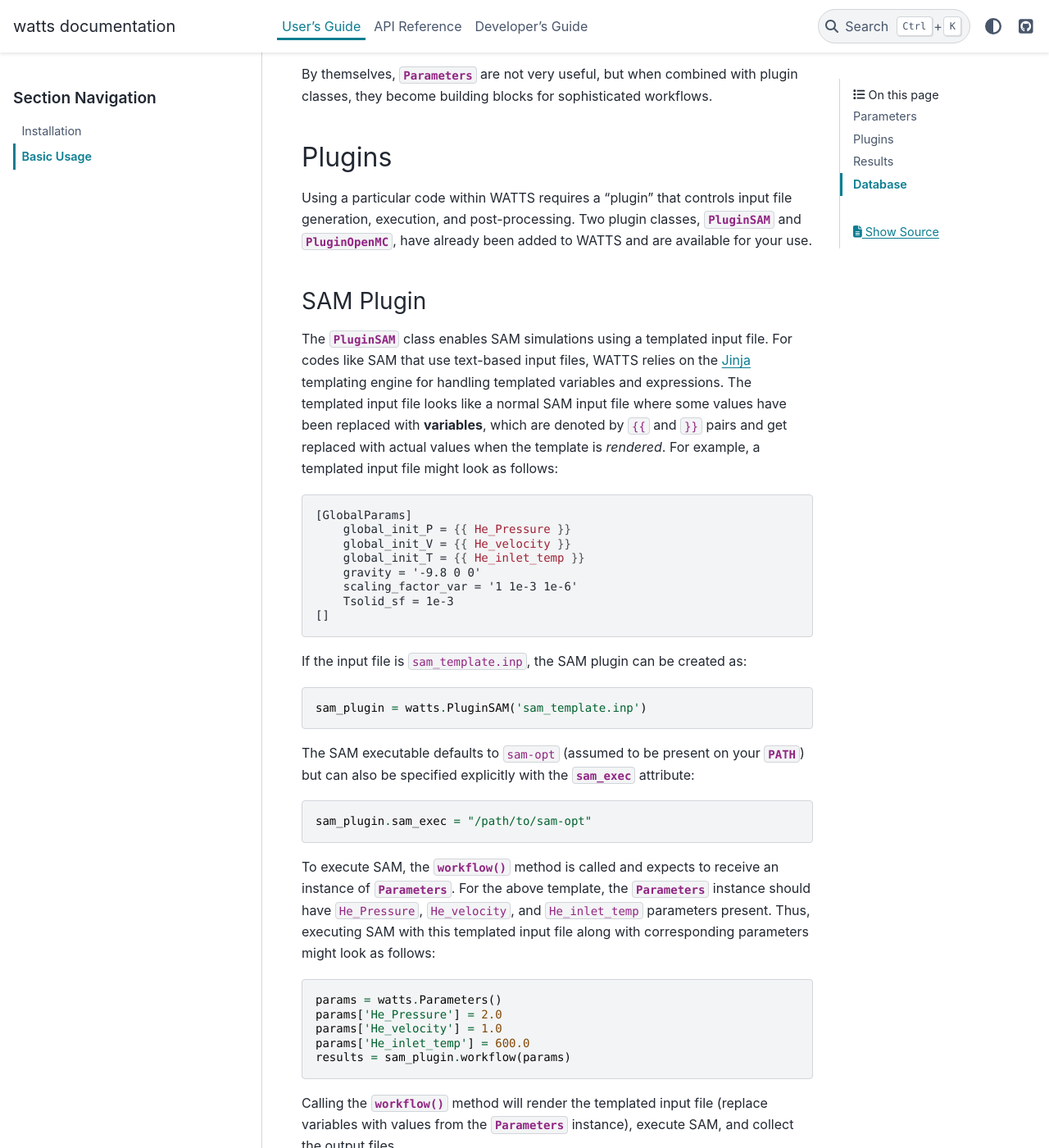
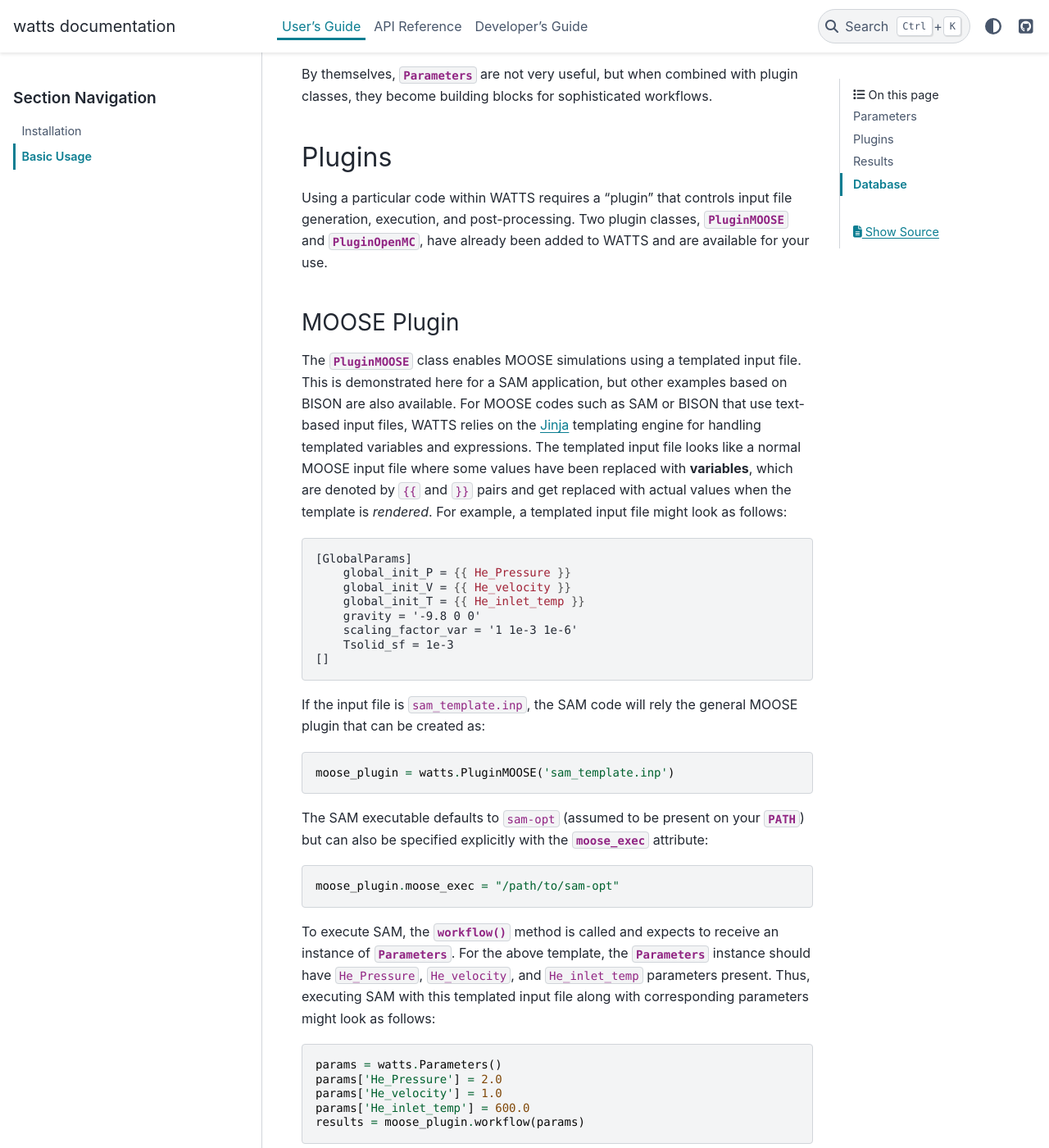
Before and after one commit to watts-dev/watts, a Sphinx documentation site: the page built from doc/source/user/usage.rst, in a window 1280 px wide and 1400 px high, scrolled down 1039 px. Shown: the whole window at 82% size. Built offline with Sphinx 7.4.7 and the PyData theme 0.15.4, drawn with Linux system fonts in a browser that asks for light colours; some of the changed text lies outside the part shown.

Commit message:
Update usage.rst
Updated documentation generalizing the SAM plugin to MOOSE

```diff
--- a/doc/source/user/usage.rst
+++ b/doc/source/user/usage.rst
@@ -50,17 +50,18 @@ Plugins
 
 Using a particular code within WATTS requires a "plugin" that controls input file
 generation, execution, and post-processing. Two plugin classes,
-:class:`~watts.PluginSAM` and :class:`~watts.PluginOpenMC`, have already been
+:class:`~watts.PluginMOOSE` and :class:`~watts.PluginOpenMC`, have already been
 added to WATTS and are available for your use.
 
-SAM Plugin
+MOOSE Plugin
 ~~~~~~~~~~
 
-The :class:`~watts.PluginSAM` class enables SAM simulations using a templated
-input file. For codes like SAM that use text-based input files, WATTS relies on
+The :class:`~watts.PluginMOOSE` class enables MOOSE simulations using a templated
+input file. This is demonstrated here for a SAM application, but other examples based on BISON are also available.
+For MOOSE codes such as SAM or BISON that use text-based input files, WATTS relies on
 the `Jinja <https://jinja.palletsprojects.com>`_ templating engine for handling
 templated variables and expressions. The templated input file looks like a
-normal SAM input file where some values have been replaced with
+normal MOOSE input file where some values have been replaced with
 **variables**, which are denoted by ``{{`` and ``}}`` pairs and get replaced
 with actual values when the template is *rendered*. For example, a templated
 input file might look as follows:
@@ -76,17 +77,17 @@ input file might look as follows:
         Tsolid_sf = 1e-3
     []
 
-If the input file is ``sam_template.inp``, the SAM plugin can be created as::
+If the input file is ``sam_template.inp``, the SAM code will rely the general MOOSE plugin that can be created as::
 
-    sam_plugin = watts.PluginSAM('sam_template.inp')
+    moose_plugin = watts.PluginMOOSE('sam_template.inp')
 
 The SAM executable defaults to ``sam-opt`` (assumed to be present on your
 :envvar:`PATH`) but can also be specified explicitly with the
-:attr:`~watts.PluginSAM.sam_exec` attribute::
+:attr:`~watts.PluginMOOSE.moose_exec` attribute::
 
-    sam_plugin.sam_exec = "/path/to/sam-opt"
+    moose_plugin.moose_exec = "/path/to/sam-opt"
 
-To execute SAM, the :meth:`~watts.PluginSAM.workflow` method is called and
+To execute SAM, the :meth:`~watts.PluginMOOSE.workflow` method is called and
 expects to receive an instance of :class:`~watts.Parameters`. For the above
 template, the :class:`~watts.Parameters` instance should have ``He_Pressure``,
 ``He_velocity``, and ``He_inlet_temp`` parameters present. Thus, executing SAM
@@ -97,9 +98,9 @@ follows::
     params['He_Pressure'] = 2.0
     params['He_velocity'] = 1.0
     params['He_inlet_temp'] = 600.0
-    results = sam_plugin.workflow(params)
+    results = moose_plugin.workflow(params)
 
-Calling the :meth:`~watts.PluginSAM.workflow` method will render the templated
+Calling the :meth:`~watts.PluginMOOSE.workflow` method will render the templated
 input file (replace variables with values from the :class:`~watts.Parameters`
 instance), execute SAM, and collect the output files.
 
@@ -197,13 +198,13 @@ k-effective value at the end of the simulation:
     >>> results.keff
     1.0026170700986219+/-0.003342785895893627
 
-For SAM, the :class:`~watts.ResultsSAM` class
-provides a :attr:`~watts.ResultsSAM.csv_data` attribute that gathers the
-results from every CSV files generated by SAM::
+For SAM, the :class:`~watts.ResultsMOOSE` class
+provides a :attr:`~watts.ResultsMOOSE.csv_data` attribute that gathers the
+results from every CSV files generated by MOOSE applications (such as SAM or BISON)::
 
-    sam_result = sam_plugin.workflow(params)
-    for key in sam_result.csv_data:
-        print(key, sam_result.csv_data[key])
+    moose_result = moose_plugin.workflow(params)
+    for key in moose_result.csv_data:
+        print(key, moose_result.csv_data[key])
 
 Database
 ++++++++
@@ -219,7 +220,7 @@ can be done via the :class:`~watts.Database` class:
     >>> db.results
     [<watts.plugin_openmc.ResultsOpenMC at 0x15530416bfd0>,
      <watts.plugin_openmc.ResultsOpenMC at 0x15530416bbb0>,
-     <watts.plugin_sam.ResultsSAM at 0x1553043c8a30>]
+     <watts.plugin_moose.ResultsMOOSE at 0x1553043c8a30>]
 
 By default, the database will be created in a user-specific data directory (on
 Linux machines, this is normally within ``~/.local/share``). However, the
```
